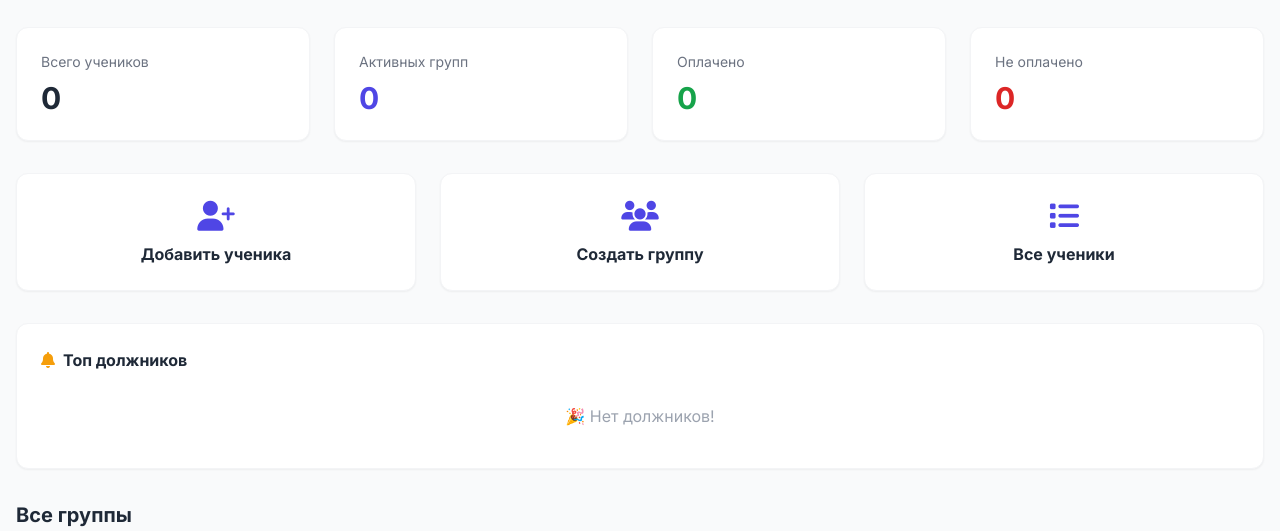
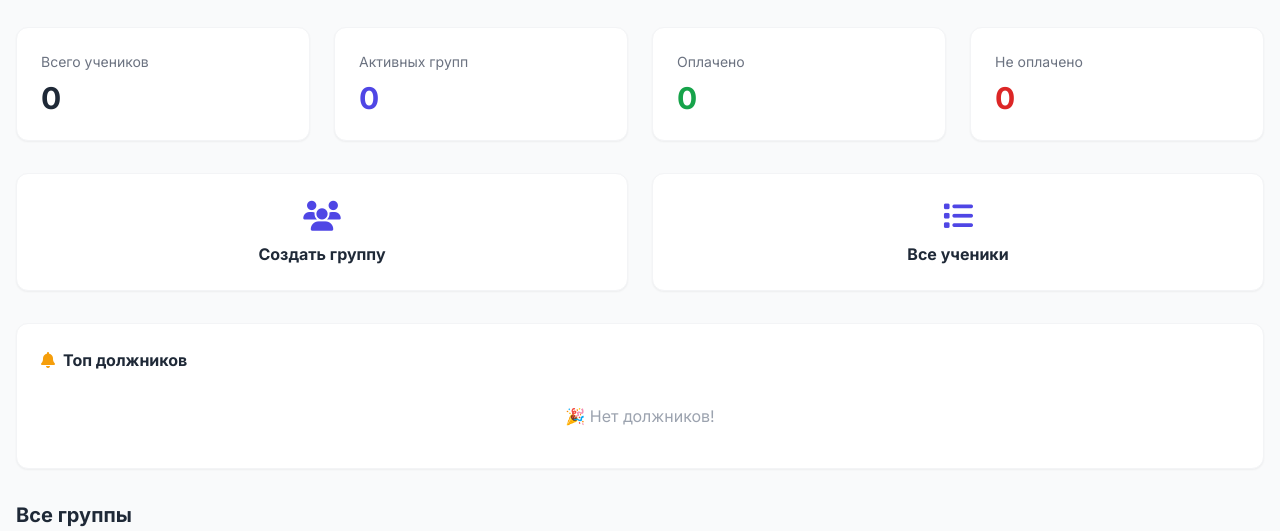
Before and after one commit to Nurmukasan/english-center-crm, a Django app: page /dashboard/ in a window 1280 px wide. Shown: the part 177-708 px from the top of the page. Run offline with Django 5.2, Linux system fonts and the light colour scheme; the visitor is signed in with stand-in values (Sample User, id 1); data that the repository does not hold is empty; some libraries are stand-ins or nearby versions.

Commit message:
микрофикс

```diff
--- a/dashboard/templates/dashboard/dashboard.html
+++ b/dashboard/templates/dashboard/dashboard.html
@@ -143,11 +143,7 @@
         </div>
 
         <!-- Быстрые действия -->
-        <div class="grid grid-cols-1 md:grid-cols-3 gap-6 mb-8">
-            <a href="{% url 'add_student' %}" class="bg-white dark:bg-gray-800 rounded-xl p-6 border border-gray-100 dark:border-gray-700 shadow-sm hover-scale text-center">
-                <i class="fas fa-user-plus text-3xl text-indigo-600 mb-2"></i>
-                <p class="font-bold text-gray-800 dark:text-white">Добавить ученика</p>
-            </a>
+        <div class="grid grid-cols-1 md:grid-cols-2 gap-6 mb-8">
             <a href="{% url 'add_group' %}" class="bg-white dark:bg-gray-800 rounded-xl p-6 border border-gray-100 dark:border-gray-700 shadow-sm hover-scale text-center">
                 <i class="fas fa-users text-3xl text-indigo-600 mb-2"></i>
                 <p class="font-bold text-gray-800 dark:text-white">Создать группу</p>
```
